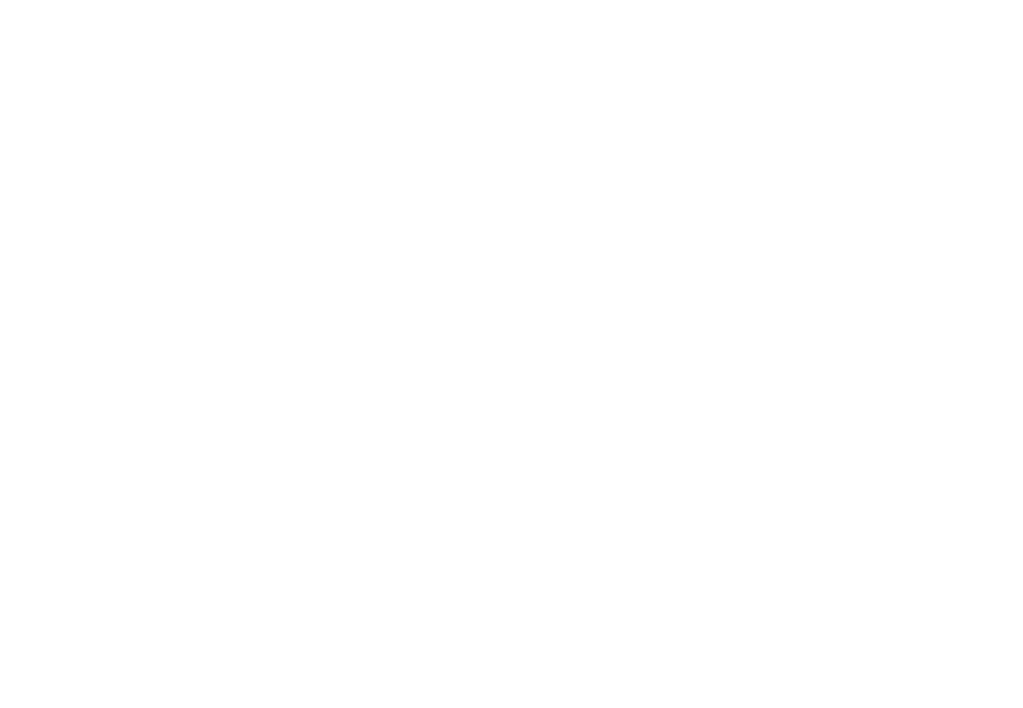
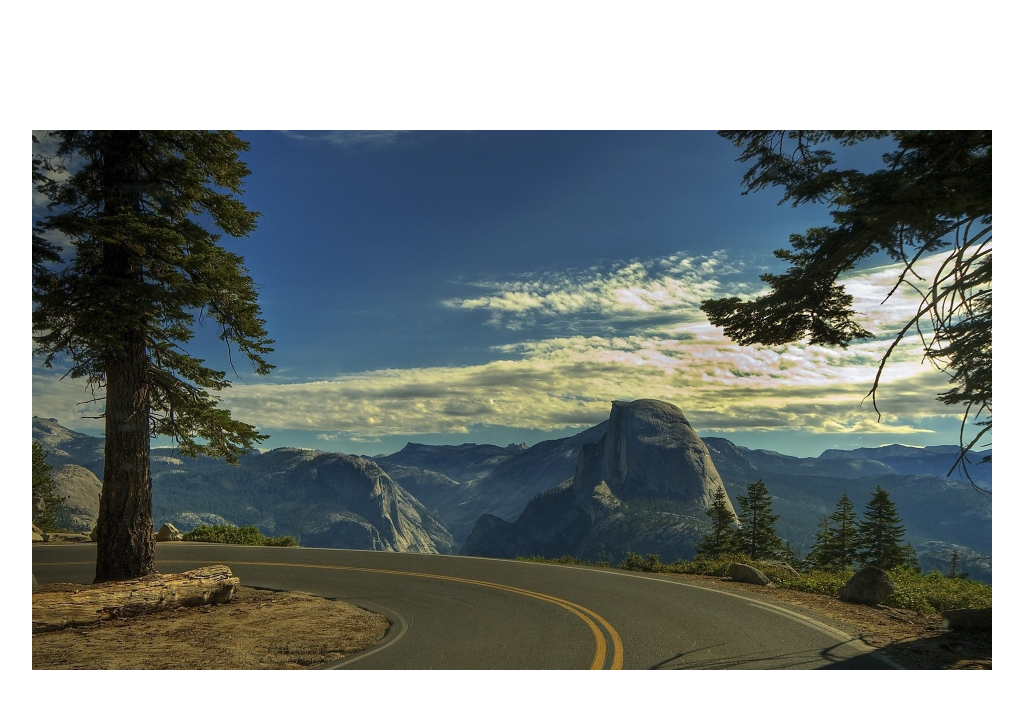
Before and after one commit to andreitweb/lazy-loading, a website built with webpack: page src/index.html in a window 1280 px wide. Shown: the whole page, without its empty margins (128-1151 px from the left). Built offline with nearby package versions, Linux system fonts and the light colour scheme.

Commit message:
lazy load img ver. 0.1;

```diff
--- a/src/index.html
+++ b/src/index.html
@@ -7,7 +7,7 @@
 <body>
     <div class="lazy-img">
         <img src="./image/1px.png" data-src="./image/img.jpg" data-min="./image/img.min.jpg" alt="lazy image">
-        <canvas width="960" height="540" id="canvas"></canvas>
+        <canvas></canvas>
     </div>
 </body>
 </html>
--- a/src/index.js
+++ b/src/index.js
@@ -3,19 +3,49 @@ import './styles.scss';
 class LazyImg {
     constructor(elem){
         this.elem = elem;
+        this.elemHeight = this.elem.offsetHeight;
+        this.elemWidth = this.elem.offsetWidth;
         this.img = this.elem.getElementsByTagName('img')[0];
         this.src = {
             origin: this.img.getAttribute('data-src'),
             min: this.img.getAttribute('data-min')
         };
+        this.canvas = this.elem.getElementsByTagName('canvas')[0];
+        this.canvas.height = this.elemHeight;
+        this.canvas.width = this.elemWidth;
+        this.canvasCtx = this.canvas.getContext('2d');
 
         this.init = this.init.bind(this);
+        this._preload = this._preload.bind(this);
+        this._loadOrigin = this._loadOrigin.bind(this);
 
         this.init();
     }
 
     init() {
-        console.log(this.elem);
+        this._preload();
+        this._loadOrigin();
+    }
+
+    _preload() {
+        let img = new Image();
+        img.onload = () => {
+            this.canvasCtx.filter = 'blur(3px)';
+            this.canvasCtx.drawImage(img, 0, 0, this.canvas.width, this.canvas.height);
+        };
+        img.src = this.src.min;
+    }
+    _loadOrigin() {
+        let img = new Image();
+        img.onload = () => {
+            setTimeout(()=>{
+                this.img.src = this.src.origin;
+                this.canvas.style.display = 'none';
+                this.img.removeAttribute('data-src');
+                this.img.removeAttribute('data-min');
+            }, 1500);
+        };
+        img.src = this.src.origin;
     }
 }
 
--- a/src/styles.scss
+++ b/src/styles.scss
@@ -5,12 +5,17 @@ body{
   display: flex;
   align-items: center;
   justify-content: center;
+  margin: 0;
 }
 
 .lazy-img{
   width: 960px;
   height: 540px;
+  position: relative;
   img {
     max-width: 100%;
+    position: absolute;
+    left: 0;
+    right: 0;
   }
 }
```
